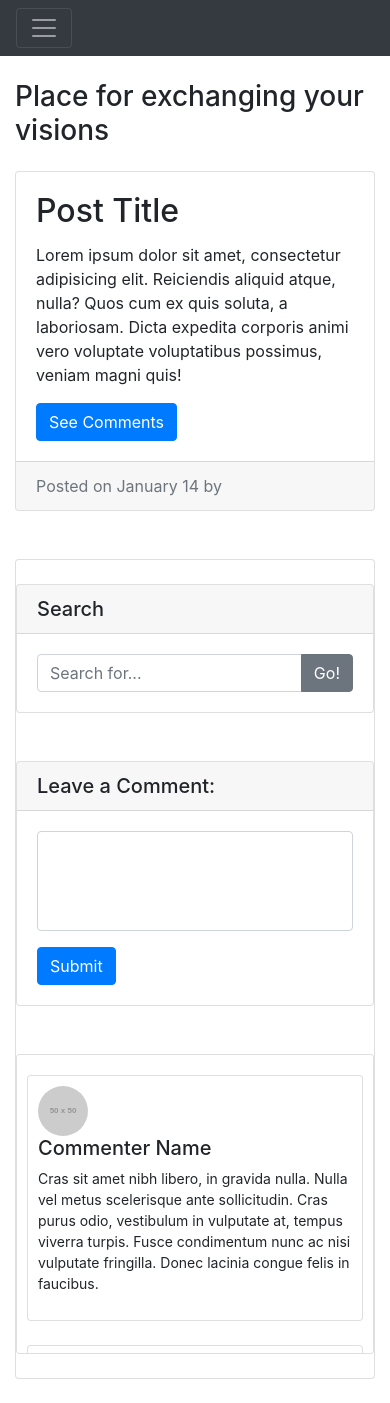
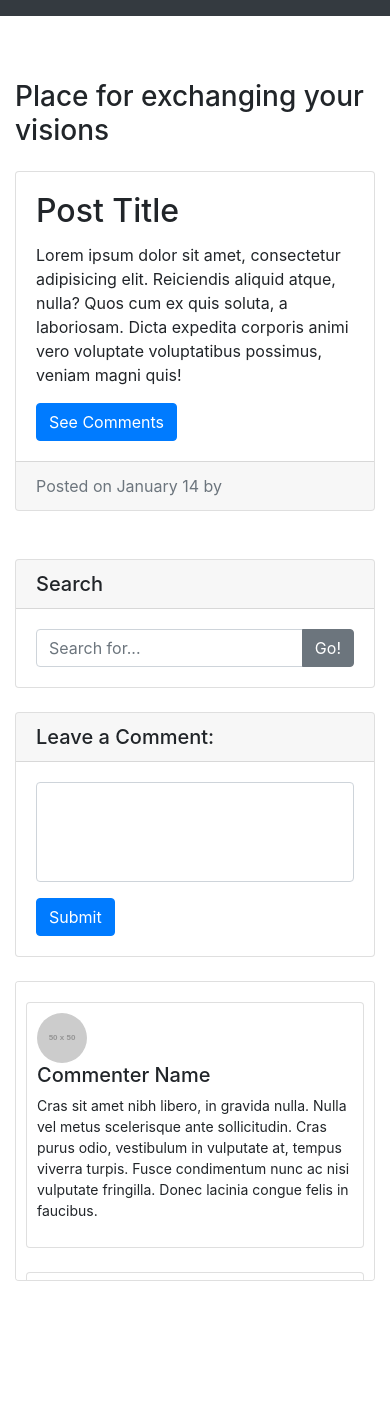
Before and after one commit to MAnjaparidze/Wabako-Assignment, a React (Create React App) app: page / in a window 390 px wide. After the commit the page ends 1305 px from the top, so only its background shows below. Built offline with nearby package versions, Linux system fonts and the light colour scheme.

Commit message:
Remodeled Markup

```diff
--- a/src/App.js
+++ b/src/App.js
@@ -3,28 +3,12 @@ import './Bootstrap/vendor/bootstrap/css/bootstrap.min.css';
 
 import Navbar from './Components/Navibar/Navbar';
 import PageBody from './Components/PageBody/PageBody';
-import PostItemCard from './Components/PostItemCard/PostItemCard';
-import SearcCard from './Components/Search/SearchCard';
-import UserCommentModal from './Components/Comments/UserComment/UserCommentModal';
-import CommentsSections from './Components/Comments/CommentsSections';
 
 function App() {
   return (
     <div className="App">
       <Navbar />
-      <PageBody>
-        <div className='col-md-8'>
-          <PostItemCard />
-        </div>
-        <div className='col-md-4'>
-          <div className='card my-4'>
-            <SearcCard />
-            <UserCommentModal />
-            <CommentsSections />
-          </div>
-        </div>
-
-      </PageBody>
+      <PageBody />
     </div>
   );
 }
--- a/src/Components/Navibar/Navbar.jsx
+++ b/src/Components/Navibar/Navbar.jsx
@@ -4,15 +4,11 @@ export default function Navbar() {
     return (
         <nav class="navbar navbar-expand-lg navbar-dark bg-dark fixed-top">
             <div class="container">
-                <button class="navbar-toggler" type="button" data-toggle="collapse" data-target="#navbarResponsive" aria-controls="navbarResponsive" aria-expanded="false" aria-label="Toggle navigation">
-                    <span class="navbar-toggler-icon"></span>
-                </button>
+
                 <div class="collapse navbar-collapse" id="navbarResponsive">
                     <ul class="navbar-nav ml-auto">
                         <li class="nav-item active">
-                            <a class="nav-link" href="#">Home
-              <span class="sr-only">(current)</span>
-                            </a>
+                            <a class="nav-link" href="#">Home</a>
                         </li>
                         <li class="nav-item">
                             <a class="nav-link" href="#">About</a>
--- a/src/Components/PageBody/PageBody.jsx
+++ b/src/Components/PageBody/PageBody.jsx
@@ -1,11 +1,14 @@
 import React from 'react'
+import PageBodyLeft from './PageBodyLeft/PageBodyLeft';
+import PageBodyRight from './PageBodyRight/PageBodyRight';
 
-export default function PageBody(props) {
+export default function PageBody() {
     return (
         <div class="container">
             <h3 class="my-4">Place for exchanging your visions</h3>
             <div className="row">
-                {props.children}
+                <PageBodyLeft />
+                <PageBodyRight />
             </div>
         </div>
     )
--- /dev/null
+++ b/src/Components/PageBody/PageBodyLeft/PageBodyLeft.jsx
@@ -0,0 +1,10 @@
+import React from 'react'
+import PostItemCard from '../../PostItemCard/PostItemCard';
+
+export default function PageBodyLeft() {
+    return (
+        <div className='col-md-8'>
+          <PostItemCard />
+        </div>
+    )
+}
--- /dev/null
+++ b/src/Components/PageBody/PageBodyRight/PageBodyRight.jsx
@@ -0,0 +1,16 @@
+import React from 'react'
+import SearchCard from './../../Search/SearchCard';
+import UserCommentModal from './../../Comments/UserComment/UserCommentModal';
+import CommentsSections from './../../Comments/CommentsSections';
+
+export default function PageBodyRight() {
+    return (
+        <div className='col-md-4'>
+        <div className='my-4'>
+          <SearchCard />
+          <UserCommentModal />
+          <CommentsSections />
+        </div>
+      </div>
+    )
+}
```
